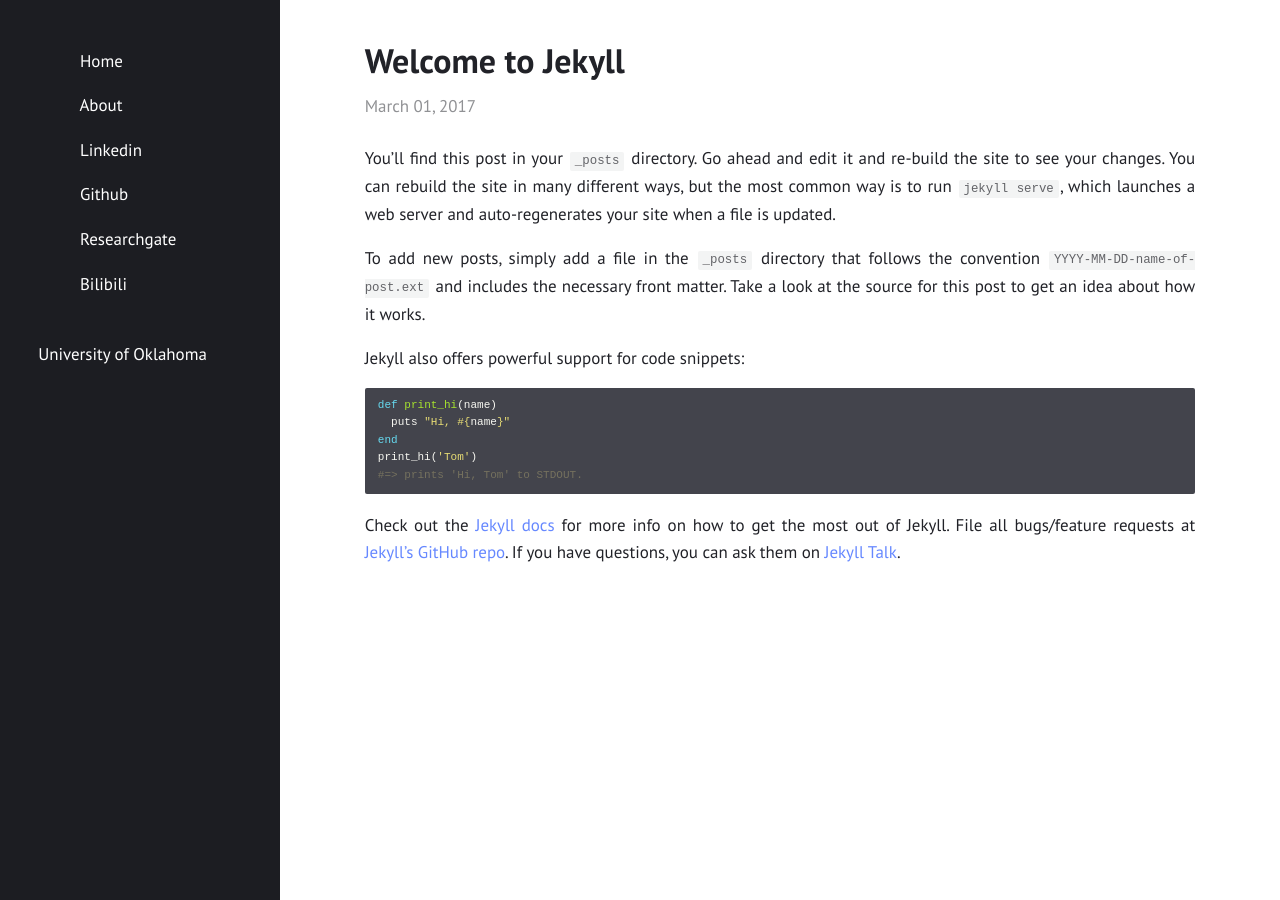
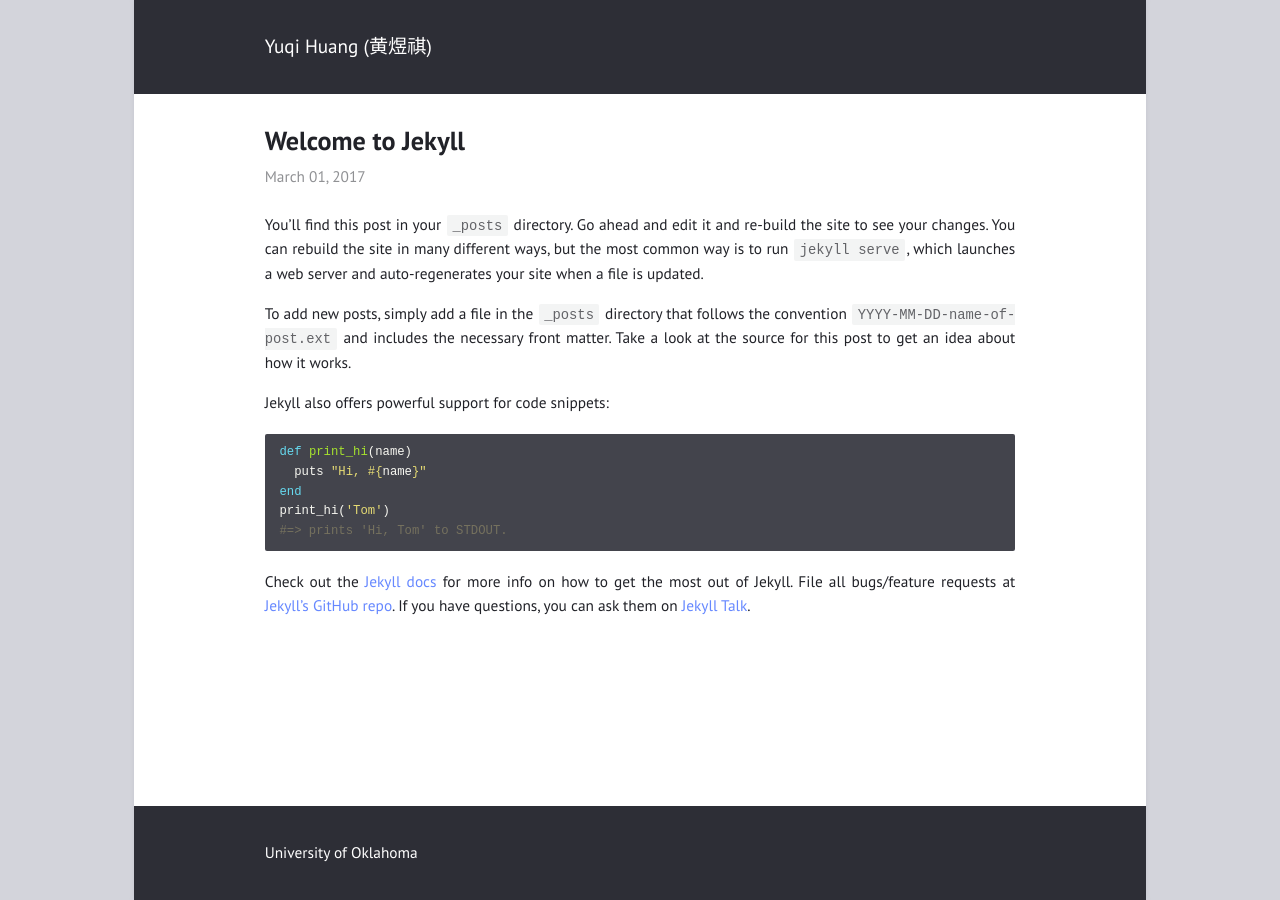
Before and after one commit to Yuqi-Ng/Yuqi-Ng.github.io, a Jekyll site: the page built from _posts/2017-03-01-welcome-to-jekyll.md, in a window 1280 px wide. Built offline with Jekyll 4.4.1, drawn with Linux system fonts in a browser that asks for light colours.

Commit message:
Update _config.yml

```diff
--- a/_config.yml
+++ b/_config.yml
@@ -10,14 +10,14 @@ date_format: "%B %d, %Y"
 
 show_excerpts: true        # show article excerpts on the home page
 show_frame: true           # adds a gray frame to the site
-show_sidebar: true        # show a sidebar instead of the usual header
+show_sidebar: false       # show a sidebar instead of the usual header
 minimal: true            # use a dark header
 
 # Menu
 
 navigation:                # accepts {file, title, url, icon, sidebaricon}
-  - {file: "index.html"}
-  - {file: "README.md"}
+  - {file: "index.html", title: Home, icon: home}
+  - {file: "README.md", title: CV, icon: CV}
 
 external:                  # shows a footer with social links - for available icons see fontawesome.com/icons
   - {title: Linkedin, icon: linkedin, url: "https://www.linkedin.com/in/yuqi-huang-37524b289/"}
```
